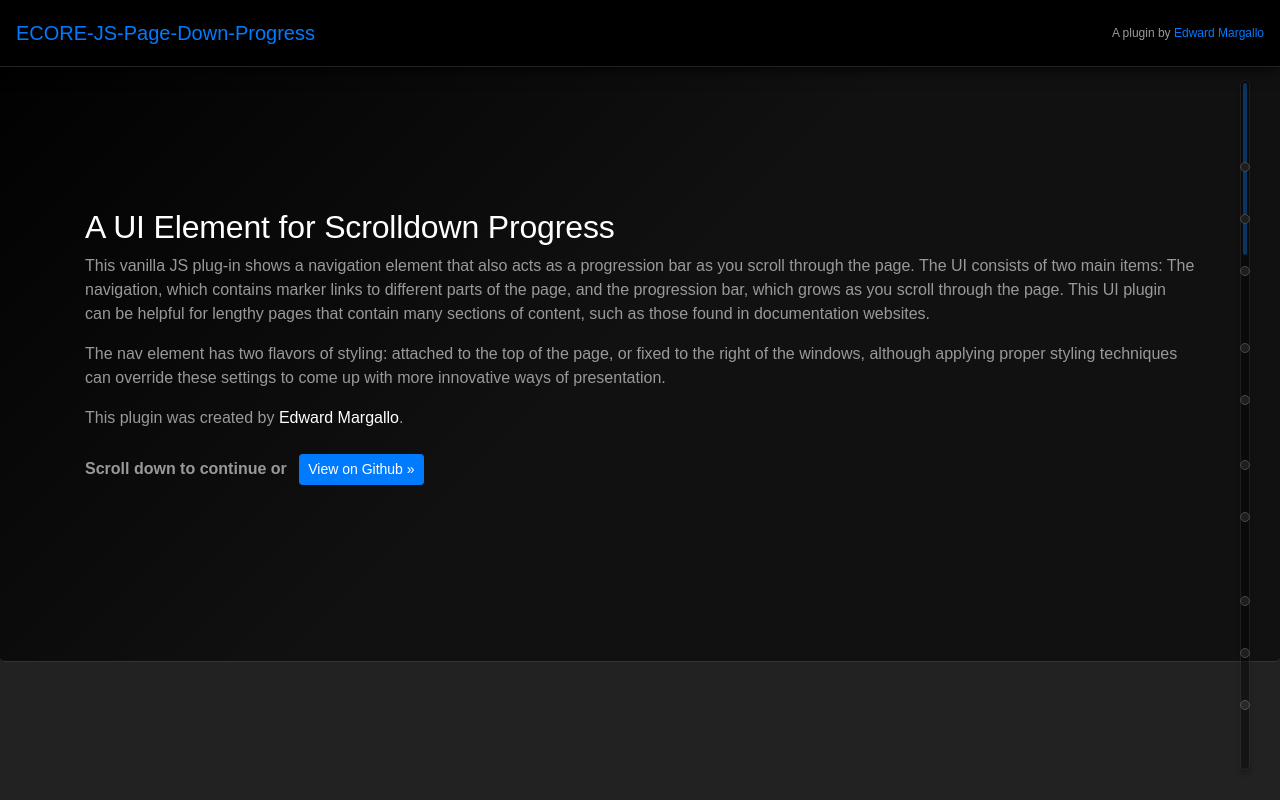
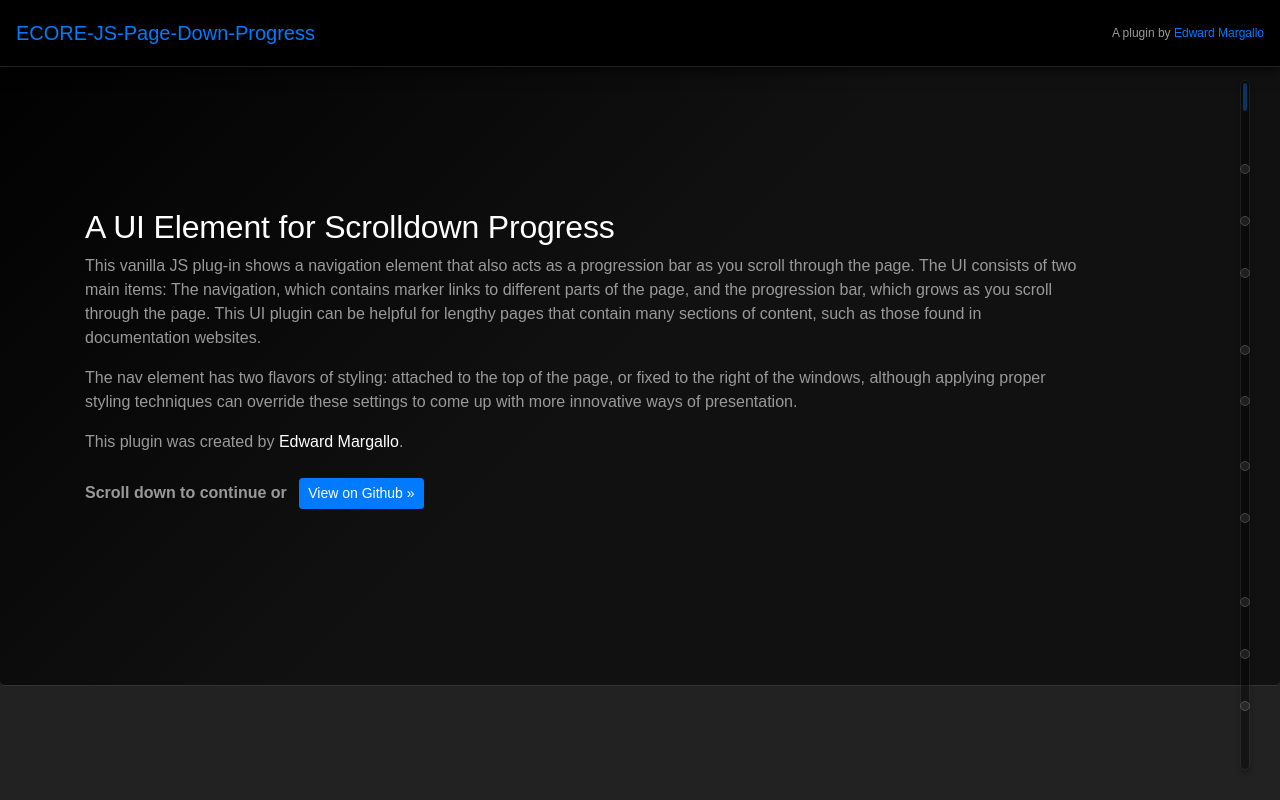
Before and after one commit to edwardm/ECORE-JS-Page-Down-Progress, a website: page src/copy/index.html in a window 1280 px wide. Shown: the top 800 px of the page. Drawn offline with nearby package versions, Linux system fonts and the light colour scheme; files that its build step writes are made by us from their sources.

Commit message:
JS and CSS progress bar update
JS and CSS progress bar update. The progress bar background fill now scales accordingly with the scrolling of the window. Also, the progress bar HTML need restructuring since the background pseudo element was hard to target through JS query selector. Anchors are now in a nav element for easier management.

```diff
--- a/src/copy/index.html
+++ b/src/copy/index.html
@@ -58,7 +58,7 @@
 			<hr>
 			<div class="row ecore-section">
 				<div class="col-md-12">
-					<h2 class="ecore-title">Section 2</h2>
+					<h2 class="ecore-title">Section 2 - This title appears in the nav element</h2>
 					<p>Donec id elit non mi porta gravida at eget metus. Fusce dapibus, tellus ac cursus commodo, tortor
 						mauris condimentum nibh, ut fermentum massa justo sit amet risus. Etiam porta sem malesuada
 						magna mollis euismod. Donec sed odio dui. </p>
@@ -223,12 +223,13 @@
 			<hr>
 		</div>
 
-		<!-- this nav element will automatically populate based on the main content being observed -->
-		<!-- the section container and section container title classes must be applied -->
-		<!-- don't put extra syntax inside, as the indexing of items will throw the nth child off -->
-		<nav class="ecore-progress ecore-progress-right">
-			<!-- <div class="ecore-progress-bg"></div> -->
-		</nav>
+		<div class="ecore-progress ecore-progress-right">
+			<div class="ecore-progress-bg"></div>
+			<!-- this nav element will automatically populate based on the main content being observed -->
+			<!-- the section container and section container title classes must be applied -->
+			<!-- don't put extra syntax inside, as the indexing of items will throw the nth child off -->
+			<nav></nav>
+		</div>
 
 	</main>
 
--- a/src/js/ecore-page-down-progress.js
+++ b/src/js/ecore-page-down-progress.js
@@ -10,6 +10,7 @@ let ecoreSectionOffsetTop;
 let ecoreSectionClass = ".ecore-section";
 let ecoreTitleClass = ".ecore-title";
 let ecoreProgressClass = ".ecore-progress";
+let ecoreProgressBarBg;
 
 // check for dimensions and placements
 function ecoreProgressNav() {
@@ -44,6 +45,10 @@ function ecoreProgressNav() {
                     document.body
                 ).scrollTop;
             // console.log("windowScrollOffset: " + windowScrollOffset);
+
+            ecoreProgressBarBg = document.querySelector(".ecore-progress-bg");
+            ecoreProgressBarBg.style.height =
+                windowScrollOffset / windowHeight / Math.pow(10, -2) + 4 + "%";
         },
         false
     );
@@ -73,9 +78,14 @@ function ecoreProgressNav() {
     for (const [i, el] of sectionArray.entries()) {
         // console.log(i, el);
 
-        let navTarget = document.querySelector(ecoreProgressClass);
+        // build the anchor
+        let navTarget = document.querySelector(ecoreProgressClass + " > nav");
         navTarget.append(document.createElement("a"));
 
+        // get the section title
+        let sectionTitle = el.querySelector(ecoreTitleClass).innerHTML;
+
+        // get the section y offset
         ecoreSectionOffsetTop = el.offsetTop;
         console.log(
             "data-ecore-section-" +
@@ -84,9 +94,11 @@ function ecoreProgressNav() {
                 ecoreSectionOffsetTop
         );
 
-        // nav anchor attribute setting and inline css
+        // nav anchor setting attributes and inline css
         document
-            .querySelectorAll(".ecore-progress > a:nth-child(" + [i + 1] + ")")
+            .querySelectorAll(
+                ".ecore-progress > nav > a:nth-child(" + [i + 1] + ")"
+            )
             .forEach((ecoreProgressAnchor) => {
                 ecoreProgressAnchor.setAttribute(
                     "data-ecore-section",
@@ -94,14 +106,15 @@ function ecoreProgressNav() {
                 );
                 ecoreProgressAnchor.setAttribute(
                     "aria-label",
-                    "ecore-section-" + [i + 1] // TO-DO set actual title
+                    sectionTitle
+                    // "ecore-section-" + [i + 1] // TO-DO set actual title
                 );
                 ecoreProgressAnchor.setAttribute(
                     "data-offset",
                     ecoreSectionOffsetTop
                 );
                 ecoreProgressAnchor.innerHTML =
-                    "<span>ecore-section-" + [i + 1] + "</span>";
+                    "<span>" + sectionTitle + "</span>";
                 ecoreProgressAnchor.style.top =
                     ecoreSectionOffsetTop / windowHeight / Math.pow(10, -2) +
                     "%"; // Math.pow to move the decimal point
--- a/src/sass/components/_style.scss
+++ b/src/sass/components/_style.scss
@@ -66,6 +66,10 @@ hr {
         rgba(0, 0, 0, 1) 0%,
         rgba(17, 17, 17, 1) 50%
     );
+
+    .container {
+        padding-right: 10%;
+    }
 }
 
 .ecore-progress {
@@ -92,7 +96,7 @@ hr {
         background: $black;
     }
 
-    &::before {
+    .ecore-progress-bg {
         content: " ";
         z-index: 0;
         position: absolute;
@@ -115,6 +119,13 @@ hr {
             background: $blue-light;
         }
     }
+
+    > nav {
+        position: absolute;
+        top: 0;
+        right: 0;
+        bottom: 0;
+        left: 0;
 
         > a {
             position: absolute;
@@ -152,13 +163,6 @@ hr {
                 background-color: $black;
                 box-shadow: $black;
             }
-
-        // &:hover::before {
-        //     content: "ECORE Title Here";
-        //     position: absolute;
-        //     top: 0;
-        //     right: 0;
-        //     background: $white;
-        // }
         }
     }
+}
```
Also changed, not shown: README.md, dist/css/main.css, dist/css/main.min.css, dist/index.html, dist/js/ecore-page-down-progress.js, dist/js/ecore-page-down-progress.min.js. Lines whose indentation alone changed are shown as unchanged.
